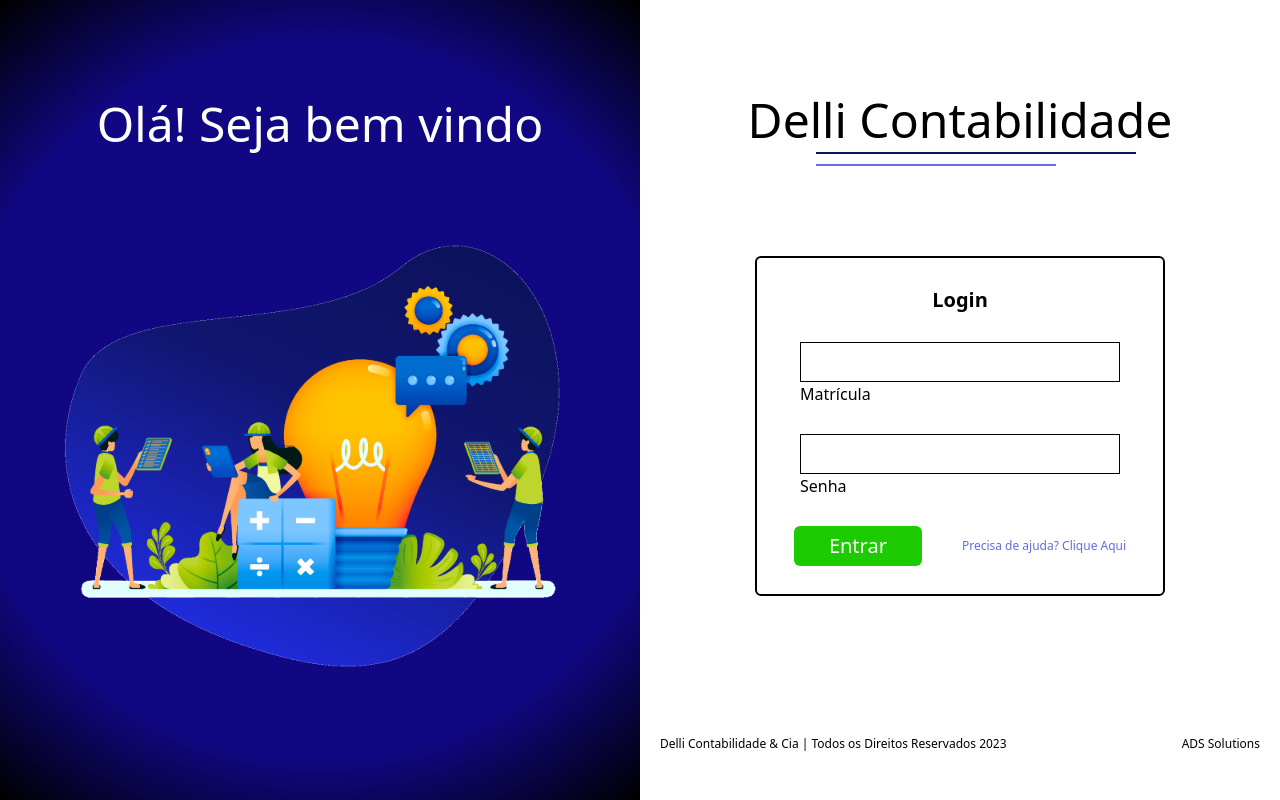
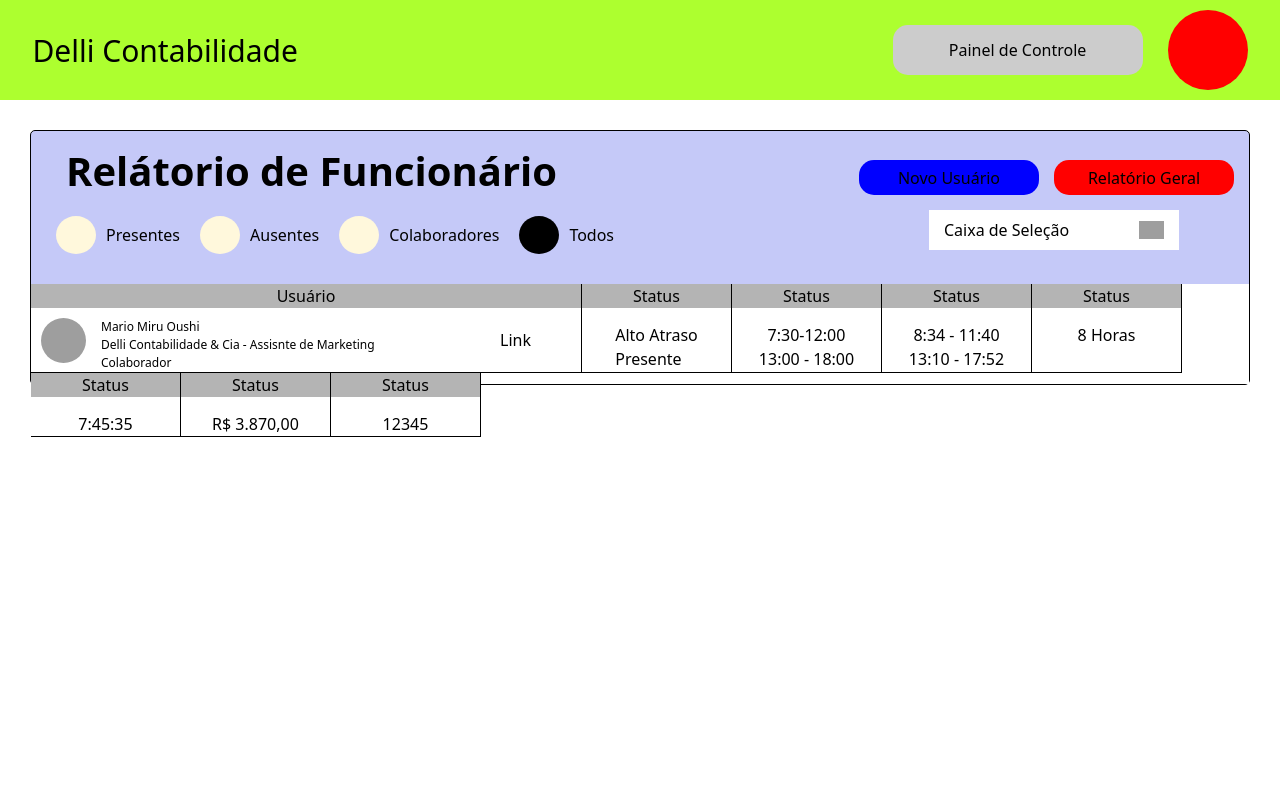
Before and after one commit to erys07/Delli-contabilidade, a React (Vite) app: page / in a window 1280 px wide. Built offline with nearby package versions, Linux system fonts and the light colour scheme; grey boxes are pictures that could not be loaded.

Commit message:
commit
verifica se agora vai

```diff
--- a/src/main.tsx
+++ b/src/main.tsx
@@ -4,11 +4,12 @@ import './assets/style.css'
 import {createBrowserRouter, RouterProvider} from 'react-router-dom';
 import Main from "./pages/Main";
 import Contact from "./pages/Contact"
+import { PanelControl } from './pages/PanelControl';
 
 const router = createBrowserRouter([
   {
     path: "/",
-    element: <Main/>
+    element: <PanelControl/>
   },
   {
     path: "/contact",
--- /dev/null
+++ b/src/pages/PanelControl.tsx
@@ -0,0 +1,146 @@
+import "./styles/style.css"
+import { useState } from "react"
+export function PanelControl(){
+    const [list, setList] = useState(false)
+    function clickEvent(){
+        setList(!list)
+
+    }
+
+
+    return(
+        <div className="all-itens">
+            <div className="first-top-itens">
+                <div className="tittle-page">Delli Contabilidade</div>
+                <div className="top-right">
+                    <div className="painel-control">Painel de Controle</div>
+                    <div className="top-right-photo"></div>
+                </div>
+            </div>
+
+            <div className="container">
+                <div className="header">
+                    <div className="header-left">
+                        <h1>Relátorio de Funcionário</h1>
+                        <div className="filter-circle">
+                            <div>
+                                <div className="circles-full"></div>
+                                <div className="filter-names">Presentes</div>
+                            </div>
+                            <div>
+                                <div className="circles-full"></div>
+                                <div className="filter-names">Ausentes</div>
+                            </div>
+                            <div>
+                                <div className="circles-full"></div>
+                                <div className="filter-names">Colaboradores</div>
+                            </div>
+                            <div>
+                                <div className="circles-full selected"></div>
+                                <div className="filter-names">Todos</div>
+                            </div>
+                        </div>
+                    </div>
+                    <div className="header-right">
+                        <div className="header-itens-right">
+                            <div className="item-left">Novo Usuário</div>
+                            <div className="item-right">Relatório Geral</div>
+                        </div>
+                        <div style={{cursor:"pointer"}} onClick={clickEvent} className="select-box">
+                            Caixa de Seleção
+                            <img onClick={clickEvent} style={{width:"25px",marginLeft:"40px", cursor:"pointer"}} src="https://cdn-icons-png.flaticon.com/512/6423/6423873.png" alt="#" />
+                        </div>
+
+
+
+                        <div style={{display:list? "flex":"none"}} className="selec-box-itens">
+                            <ul>
+                                <li>Primeira Opção</li>
+                                <li>Segunda Opção</li>
+                                <li>Terceira Opção</li>
+                                <li>Quarta Opção</li>
+                                <li>Quinta Opção</li>
+                                <li>Sexta Opção</li>
+                            </ul>
+                        </div>
+                    </div>
+                </div>
+
+
+
+
+                <div className="window-info" >
+                    <div className="usuario">
+                        <div className="usuario-title">Usuário</div>
+                        <div>
+                            <img src="https://encrypted-tbn0.gstatic.com/images?q=tbn:ANd9GcTeoktTc3yCNfoP9xUxNbytvxSM9tkCsd9WDQ&usqp=CAU" alt="#" />
+                            <div className="usuario-txt">Mario Miru Oushi <br />
+                            Delli Contabilidade & Cia - Assisnte de Marketing <br />
+                            Colaborador</div>
+                            <a href="#">Link</a>
+                        </div>
+                    </div>
+
+                    <div className="status">
+                        <div className="usuario-title">Status</div>
+                        <div className="ali">
+                            Alto Atraso <br />
+                            Presente
+                        </div>
+                    </div>
+
+
+                    <div className="esperado">
+                    <div className="usuario-title">Status</div>
+                        <div className="ali">
+                        <p>7:30-12:00</p>
+                        <p>13:00 - 18:00</p>
+                        </div>
+                    </div>
+
+
+                    <div className="registrado">
+                    <div className="usuario-title">Status</div>
+                        <div className="ali">
+                            <p>8:34 - 11:40</p>
+                            <p>13:10 - 17:52</p>
+                        </div>
+                    </div>
+
+
+                    <div className="esperado">
+                    <div className="usuario-title">Status</div>
+                        <div className="ali">
+                            <p>8 Horas</p>
+                        </div>
+                    </div>
+
+
+                    <div className="registrado">
+                    <div className="usuario-title">Status</div>
+                        <div className="ali">
+                            <p>7:45:35</p>
+                        </div>
+                    </div>
+
+
+                    <div className="salario">
+                    <div className="usuario-title">Status</div>
+                        <div className="ali">
+                            <h2>R$ 3.870,00</h2>
+                        </div>
+
+                    </div>
+
+
+                    <div className="matricula">
+                    <div className="usuario-title">Status</div>
+                        <div className="ali">
+                            <h2>12345</h2>
+                        </div>
+                    </div>
+                </div>
+            </div>
+        </div>
+    )
+}
--- /dev/null
+++ b/src/pages/styles/style.css
@@ -0,0 +1,215 @@
+*{
+    margin: 0;
+    padding: 0;
+    box-sizing: border-box;
+
+}
+.first-top-itens{
+    background-color: greenyellow;
+    display: flex;
+    justify-content: space-around;
+    height: 100px;
+    width: 100vw;
+    align-items: center;
+}
+.first-top-itens .tittle-page{
+    font-size: 30px;
+    margin-right: 530px;
+}
+.top-right{
+    display: flex;
+    align-items: center;
+    flex-direction: row;
+}
+.top-right .painel-control{
+    width: 250px;
+    height: 50px;
+    display: flex;
+    align-items: center;
+    justify-content: center;
+    border-radius: 15px;
+    background-color: #CCC;
+    margin-right: 25px;
+}
+.top-right .top-right-photo{
+    background-color: red;
+    width: 80px;
+    height: 80px;
+    border-radius: 100%;
+}
+
+.all-itens{
+    width: 100vw;
+    display: flex;
+    flex-direction: column;
+    align-items: center;
+    justify-content: center;
+}
+
+
+
+.container{
+    background-color: #C5C9F8;
+    border:1px solid black;
+    max-width: 110vw;
+    flex-wrap: wrap;
+    height:auto;
+    width: auto;
+    margin:30px;
+    border-radius: 5px;
+}
+
+.header{
+    display: flex;
+    justify-content: space-between;
+}
+.header-left{
+    padding: 10px;
+    display: flex;
+    flex-direction: column;
+}
+h1{
+    font-size: 40px;
+    margin-left: 25px;
+    font-weight: 700;
+
+}
+.header-right{
+    display: flex;
+    align-items: center;
+    flex-direction: column;
+    justify-content: center;
+}
+.header-itens-right{
+    display: flex;
+    height: 35px;
+
+}
+.item-left{
+    background-color: blue;
+    margin-right: 15px;
+    display: flex;
+    width: 180px;
+    align-items: center;
+    border-radius: 15px;
+    justify-content: center;
+}
+
+.item-right{
+    background-color: red;
+    display: flex;
+    border-radius: 15px;
+    width: 180px;
+    justify-content: center;
+    align-items: center;
+    margin-right: 15px;
+}
+.select-box{
+    display: flex;
+    align-items: center;
+    justify-content: space-around;
+    margin-top: 15px;
+    width: 250px;
+    height: 40px;
+    background-color: white;
+}
+.selec-box-itens{
+    width: 250px;
+    background-color: white;
+    height: 150px;
+    position: absolute;
+    margin-top: 240px;
+}
+.selec-box-itens ul{
+    display: flex;
+    width: 250px;
+    flex-direction: column;
+    align-items: center;
+    justify-content: center;
+}
+.selec-box-itens ul li:hover{
+    background-color: #CCC;
+    width: 250px;
+    display: flex;
+    justify-content: inherit;
+}
+.filter-circle{
+    display: flex;
+    padding: 5px;
+    width: 500px;
+
+
+}
+.filter-circle div{
+    align-items: center;
+    display: flex;
+    margin: 5px 5px 5px 5px;
+}
+.filter-names{
+    display: flex;
+}
+.circles-full.selected{
+    background-color: black;
+}
+.circles-full{
+    width: 40px;
+    height: 38px;
+    border-radius: 1px solid black;
+    border-radius: 100%;
+    background-color: cornsilk;
+    cursor: pointer;
+
+}
+
+.window-info{
+    width: 100%;
+    height: 100px;
+    color: black;
+    display: flex;
+    flex-wrap: wrap;
+    margin-top: 5px;
+    background-color: white;
+
+}
+.window-info .usuario div{
+    align-items: center;
+    display: flex;
+    flex: row;
+    width: 550px;
+
+}
+.usuario-title{
+    display: flex;
+    justify-content: center;
+    background-color: #B4B4B4;
+}
+a{
+    margin-right: 50px;
+}
+.ali{
+    display: flex;
+    flex-direction: column;
+    align-items: center;
+    margin-top: 15px;
+}
+
+
+.usuario{
+    border-right: 1px solid black;
+    border-bottom: 1px solid black;
+}
+.usuario img{
+    width: 45px;
+    height: 45px;
+    margin: 0 15px 0 10px;
+    border-radius: 50%;
+}
+.usuario-txt{
+    font-size: 12px;
+    margin-top: 10px;
+}
+.status, .esperado, .registrado, .salario, .matricula{
+    width: 150px;
+    border-right: 1px solid black;
+    border-bottom: 1px solid black;
+}
```
Also changed, not shown: 1 other file (tests, documents, lock files or other folders).
